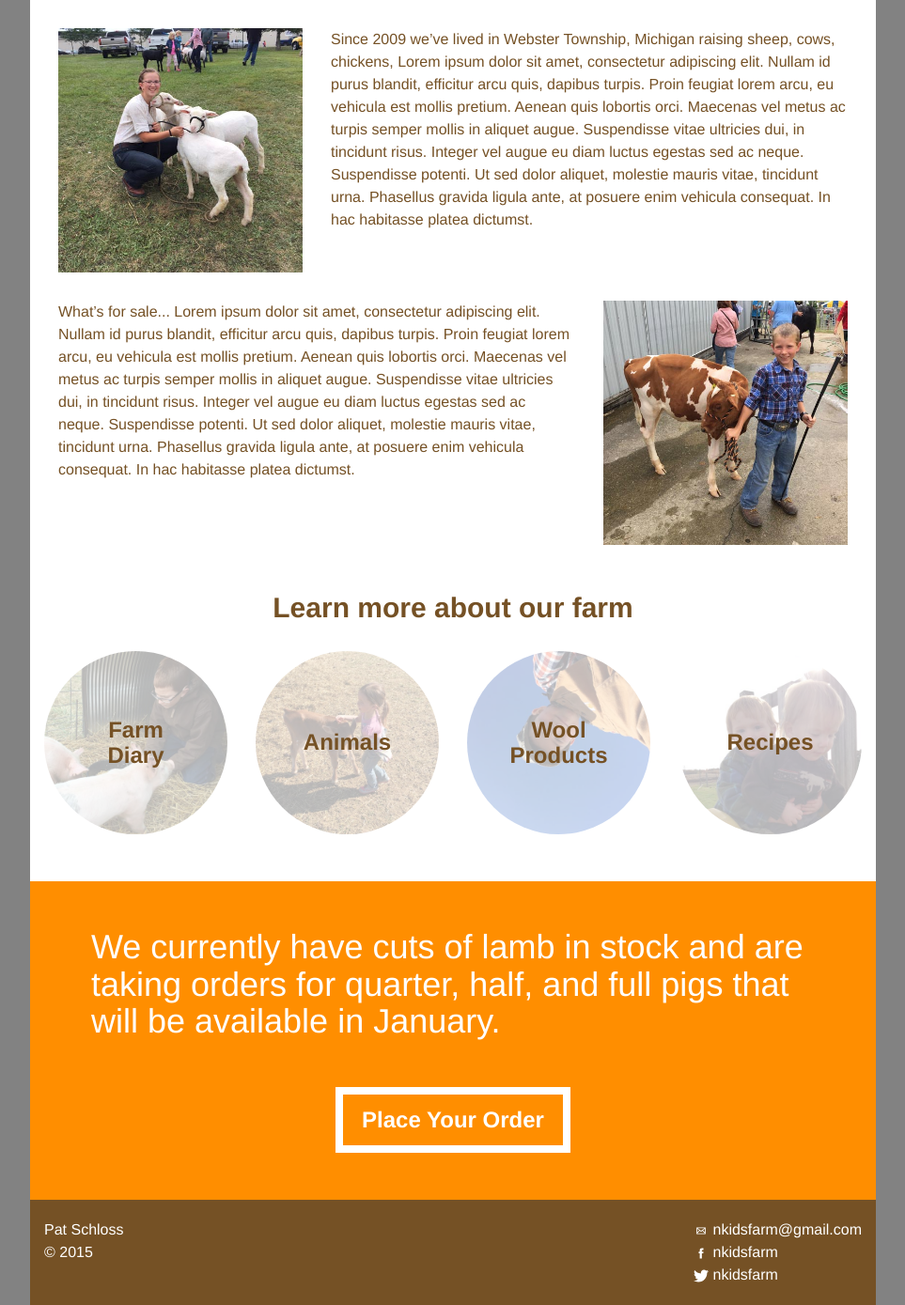
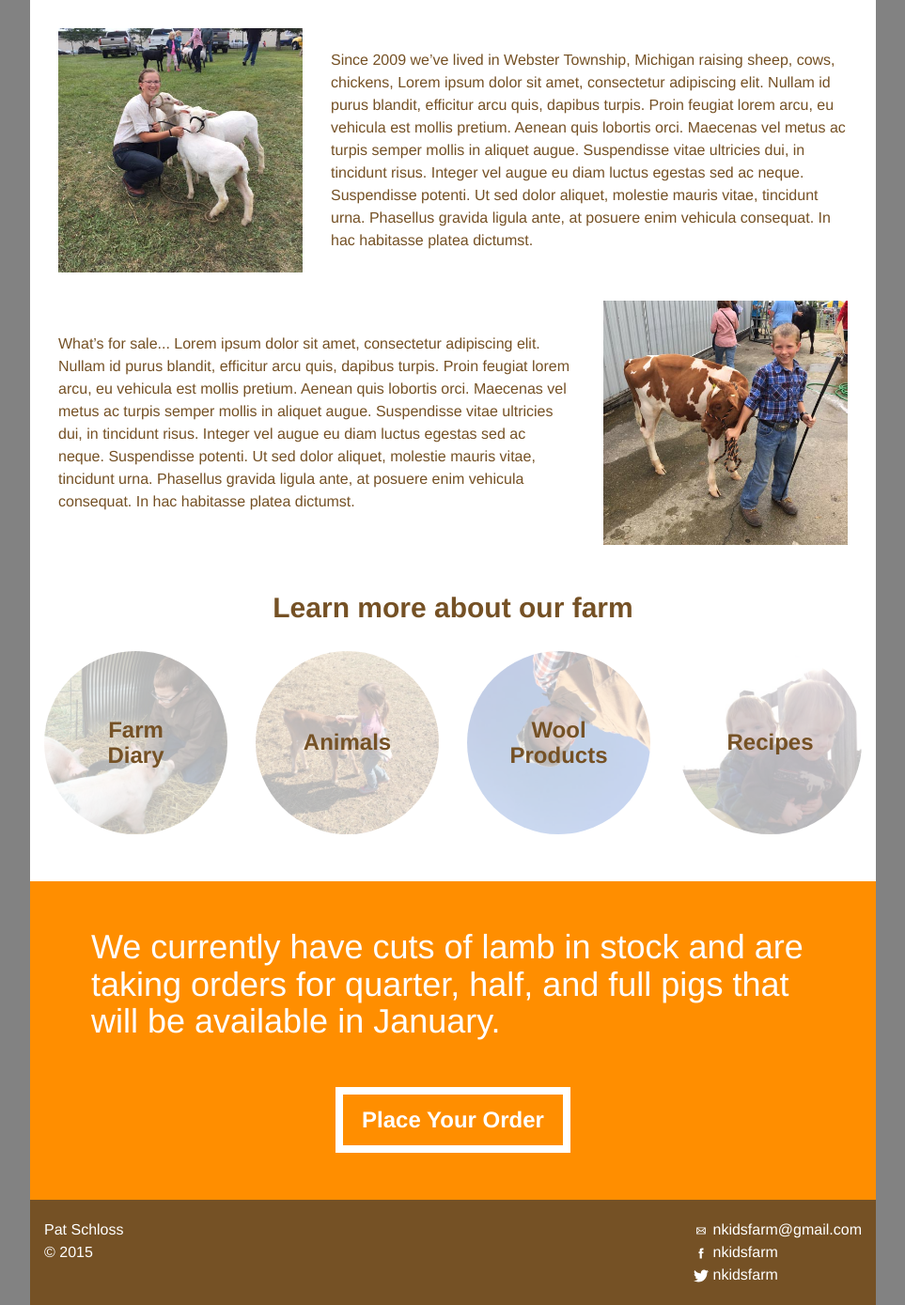
Before and after one commit to pschloss/nkidsfarm.github.io, a Jekyll site: the page built from index.html, in a window 1280 px wide. Shown: the part 602-1991 px from the top of the page at 94% size, without its empty margins (158-1121 px from the left). Built offline with Jekyll 4.4.1, drawn with Linux system fonts in a browser that asks for light colours.

Commit message:
Fix vertical align of blurbs and pics

```diff
--- a/css/main.scss
+++ b/css/main.scss
@@ -135,7 +135,7 @@ body {
 }
 
 .vcenter {
-    display: flex;
+	display: flex;
     align-items: center;
 }
 
--- a/index.html
+++ b/index.html
@@ -23,7 +23,7 @@ layout: home
 
 <div class="blurb">
 	<div class="container-fluid">
-		<div class="row">
+		<div class="row vcenter">
 			<div class="col-xs-4">
 				<img class="img-responsive" src="assets/img/mary_lambs.jpg"/>
 			</div>
@@ -31,7 +31,7 @@ layout: home
 				Since 2009 we’ve lived in Webster Township, Michigan raising sheep, cows, chickens, Lorem ipsum dolor sit amet, consectetur adipiscing elit. Nullam id purus blandit, efficitur arcu quis, dapibus turpis. Proin feugiat lorem arcu, eu vehicula est mollis pretium. Aenean quis lobortis orci. Maecenas vel metus ac turpis semper mollis in aliquet augue. Suspendisse vitae ultricies dui, in tincidunt risus. Integer vel augue eu diam luctus egestas sed ac neque. Suspendisse potenti. Ut sed dolor aliquet, molestie mauris vitae, tincidunt urna. Phasellus gravida ligula ante, at posuere enim vehicula consequat. In hac habitasse platea dictumst.
 			</div>
 		</div>
-		<div class="row">
+		<div class="row vcenter">
 			<div class="col-xs-8">
 				What’s for sale... Lorem ipsum dolor sit amet, consectetur adipiscing elit. Nullam id purus blandit, efficitur arcu quis, dapibus turpis. Proin feugiat lorem arcu, eu vehicula est mollis pretium. Aenean quis lobortis orci. Maecenas vel metus ac turpis semper mollis in aliquet augue. Suspendisse vitae ultricies dui, in tincidunt risus. Integer vel augue eu diam luctus egestas sed ac neque. Suspendisse potenti. Ut sed dolor aliquet, molestie mauris vitae, tincidunt urna. Phasellus gravida ligula ante, at posuere enim vehicula consequat. In hac habitasse platea dictumst.
 			</div>
```
